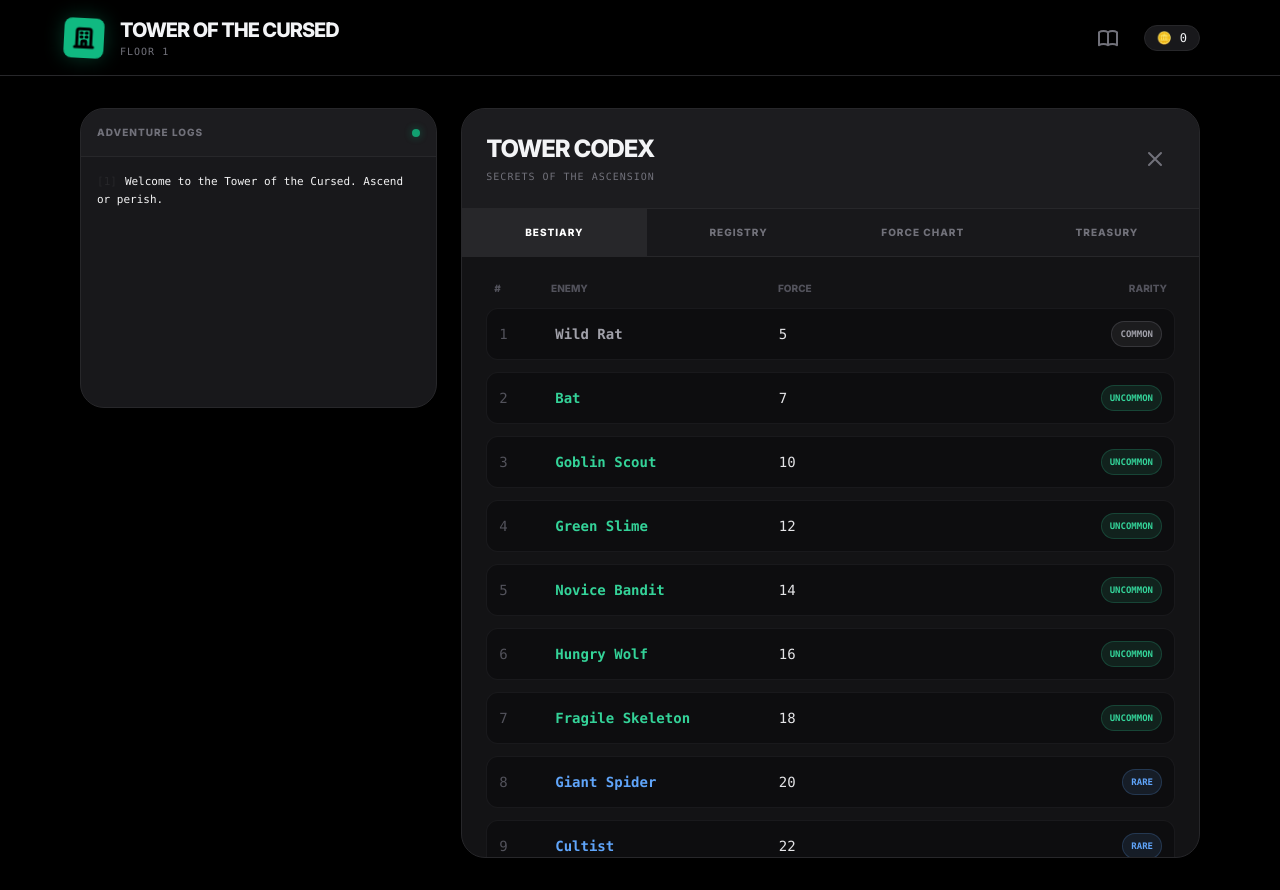
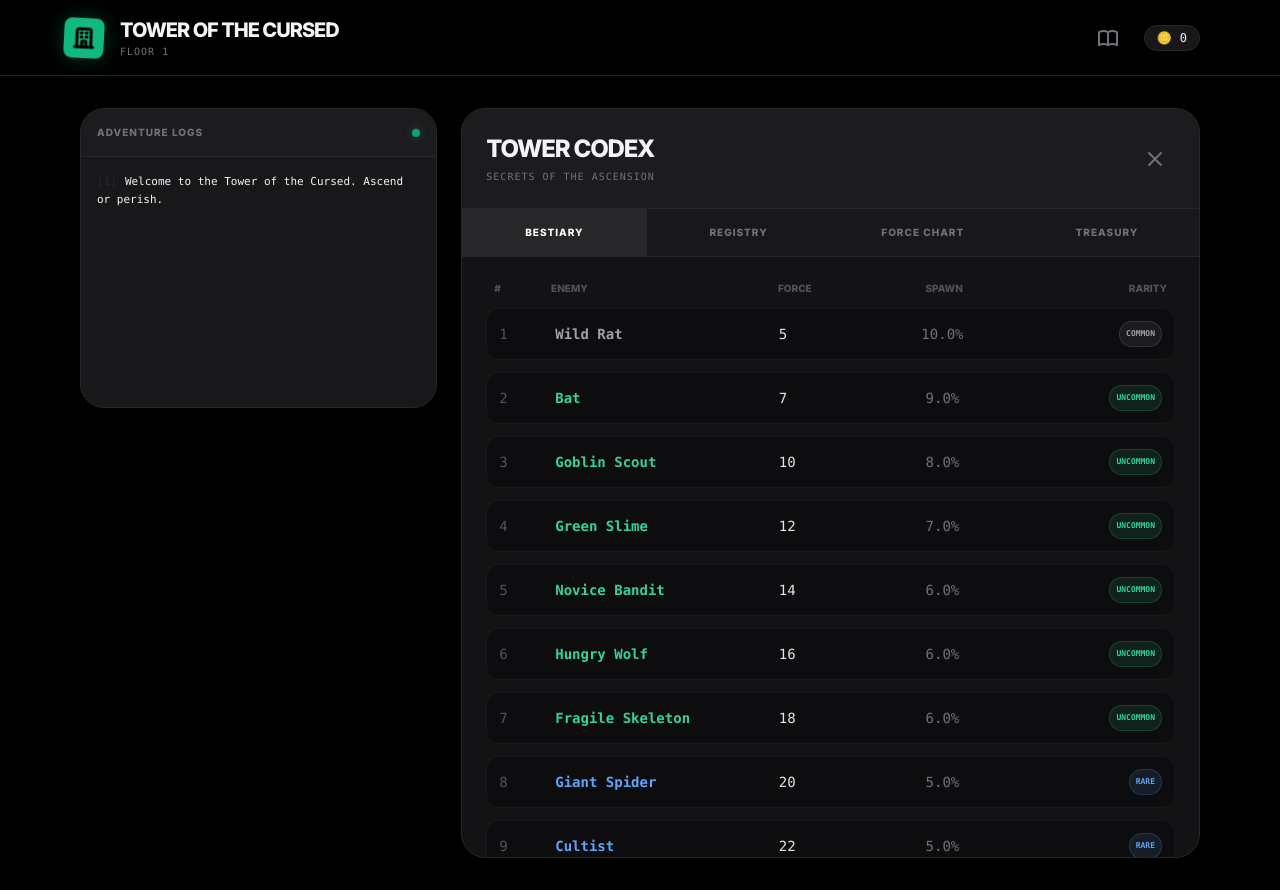
Before and after one commit to julienferrer/Tower-of-the-Cursed, a React (Vite) app: page / in a window 1280 px wide. Both pictures are taken after a click on the button "Codex". Built offline with nearby package versions, Linux system fonts and the light colour scheme.

Commit message:
feat(codex): Display enemy spawn rate
Adds the enemy spawn rate percentage to the Codex view, improving information clarity for players.

```diff
--- a/components/CodexView.tsx
+++ b/components/CodexView.tsx
@@ -62,7 +62,8 @@ const CodexView: React.FC<CodexViewProps> = ({ collection, onClose }) => {
               <div className="col-span-1">#</div>
               <div className="col-span-4">Enemy</div>
               <div className="col-span-2">Force</div>
-              <div className="col-span-5 text-right">Rarity</div>
+              <div className="col-span-2 text-center">Spawn</div>
+              <div className="col-span-3 text-right">Rarity</div>
             </div>
             {ENEMY_DATA.map((enemy) => {
               const rarity = getRarityFromProb(enemy.spawnRate);
@@ -71,9 +72,10 @@ const CodexView: React.FC<CodexViewProps> = ({ collection, onClose }) => {
                   <div className="col-span-1 text-zinc-600">{enemy.id}</div>
                   <div className={`col-span-4 font-bold ${rarity.color}`}>{enemy.name}</div>
                   <div className="col-span-2 text-zinc-200">{enemy.force}</div>
-                  <div className="col-span-5 flex justify-end">
-                    <span className={`text-[9px] px-2 py-0.5 rounded-full border ${rarity.bg} ${rarity.color} ${rarity.border} font-bold uppercase`}>
-                      {rarity.label}
+                  <div className="col-span-2 text-center text-zinc-500">{(enemy.spawnRate * 100).toFixed(1)}%</div>
+                  <div className="col-span-3 flex justify-end">
+                    <span className={`text-[8px] px-1.5 py-0.5 rounded-full border ${rarity.bg} ${rarity.color} ${rarity.border} font-bold uppercase`}>
+                      {rarity.label.split(' ')[0]}
                     </span>
                   </div>
                 </div>
@@ -85,15 +87,17 @@ const CodexView: React.FC<CodexViewProps> = ({ collection, onClose }) => {
         {tab === 'heroes' && (
           <div className="space-y-3">
             <div className="grid grid-cols-12 gap-2 text-[10px] font-bold text-zinc-600 uppercase mb-2 px-2">
-              <div className="col-span-7">Class</div>
-              <div className="col-span-5 text-right">Rarity</div>
+              <div className="col-span-5">Class</div>
+              <div className="col-span-3 text-center">Summon Rate</div>
+              <div className="col-span-4 text-right">Rarity</div>
             </div>
             {CLASS_DATA.map((c) => {
               const rarity = getRarityFromProb(c.probability);
               return (
                 <div key={c.id} className="grid grid-cols-12 gap-2 p-3 bg-black/30 rounded-xl border border-zinc-800/50 items-center text-sm font-mono">
-                  <div className={`col-span-7 font-bold ${rarity.color}`}>{c.name}</div>
-                  <div className="col-span-5 flex justify-end">
+                  <div className={`col-span-5 font-bold ${rarity.color}`}>{c.name}</div>
+                  <div className="col-span-3 text-center text-zinc-400 font-bold">{(c.probability * 100).toFixed(1)}%</div>
+                  <div className="col-span-4 flex justify-end">
                     <span className={`text-[9px] px-2 py-0.5 rounded-full border ${rarity.bg} ${rarity.color} ${rarity.border} font-bold uppercase`}>
                       {rarity.label}
                     </span>
@@ -141,7 +145,6 @@ const CodexView: React.FC<CodexViewProps> = ({ collection, onClose }) => {
 
         {tab === 'vault' && (
           <div className="space-y-8">
-            {/* Guide Section */}
             <section>
               <h3 className="text-xs font-bold text-emerald-500 uppercase tracking-widest mb-4 border-l-2 border-emerald-500 pl-3">How to Obtain</h3>
               <div className="grid grid-cols-1 md:grid-cols-2 gap-4">
@@ -156,7 +159,6 @@ const CodexView: React.FC<CodexViewProps> = ({ collection, onClose }) => {
               </div>
             </section>
 
-            {/* Rarity Table */}
             <section>
               <h3 className="text-xs font-bold text-zinc-500 uppercase tracking-widest mb-4">Rarity Multipliers</h3>
               <div className="flex flex-wrap gap-2">
```
